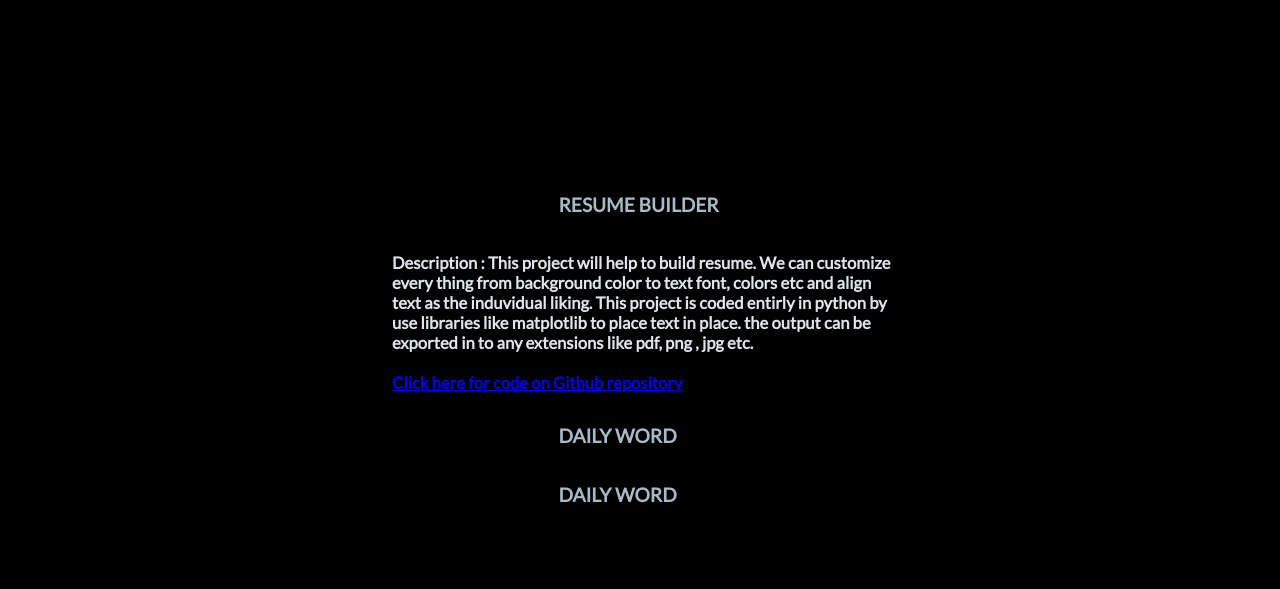
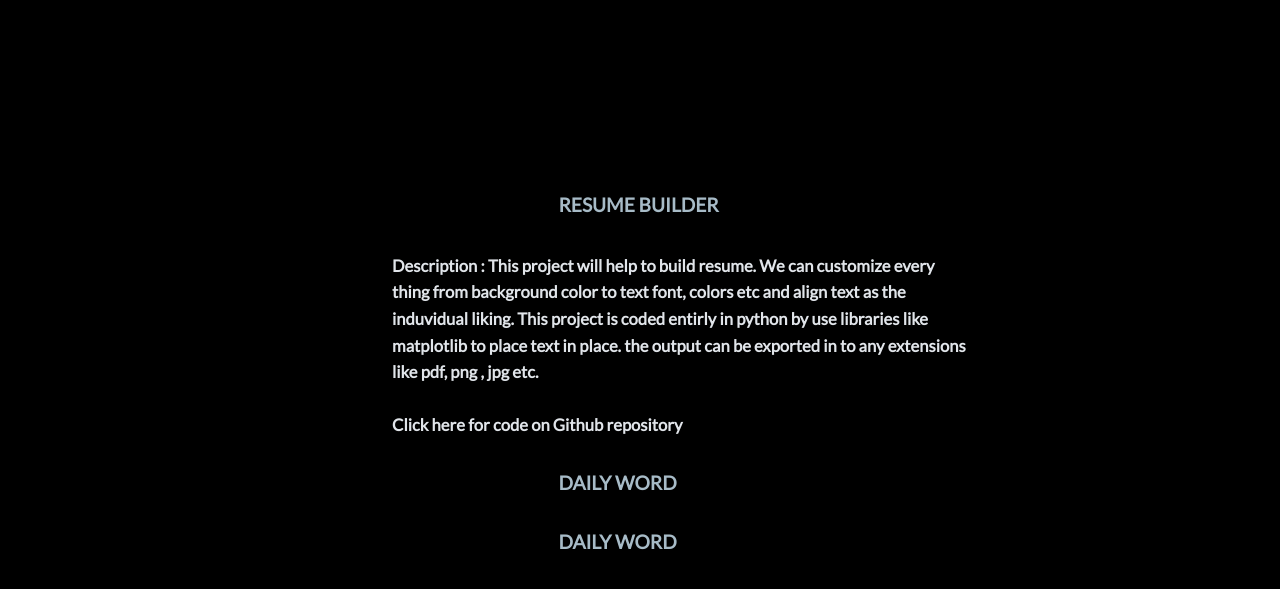
Before and after one commit to vemavarapu-daniel/vemavarapu-daniel.github.io, a plain HTML site: page projects.html in a window 1280 px wide. Both pictures are taken after a click on the element "RESUME BUILDER". Shown: the part 115-704 px from the top of the page. Drawn offline with Linux system fonts and the light colour scheme.

Commit message:
Update projects.css

```diff
--- a/projects.css
+++ b/projects.css
@@ -1,10 +1,3 @@
-
-
-
-
-
-
-
 .projectslist{
   align-content: center;
   position: relative;
@@ -30,7 +23,7 @@ details> summary::-webkit-details-marker{
   font-family: 'Lato';
   font-weight: bold;
   color: #A7BBC7;
-  width: 500px;
+  width: 45vw;
   left:43vw;
   cursor: pointer;
 }
@@ -43,6 +36,12 @@ details> summary::-webkit-details-marker{
   left:-13vw;
   color:#E1E5EA;
   font-size:1.3vw;
+  line-height: 1.6;
+  cursor:default;
+}
+.pro1link{
+  text-decoration:none;
+  color:#E1E5EA;
 }
 .pro2{
   padding-top: 15px;
@@ -50,7 +49,7 @@ details> summary::-webkit-details-marker{
   font-family: 'Lato';
   font-weight: bold;
   color: #A7BBC7;
-  width: 500px;
+  width: 45vw;
   left:43vw;
   padding-bottom:1px;
   cursor: pointer;
@@ -68,8 +67,15 @@ details> summary::-webkit-details-marker{
   font-family: 'Lato';
   font-weight: bold;
   color: #A7BBC7;
-  width: 500px;
+  width: 45vw;
   left:43vw;
   padding-bottom:1px;
   cursor: pointer;
 }
+.pro3-detail{
+  position: relative;
+  left:-13vw;
+  color:#E1E5EA;
+  font-size:1.3vw;
+
+}
```
